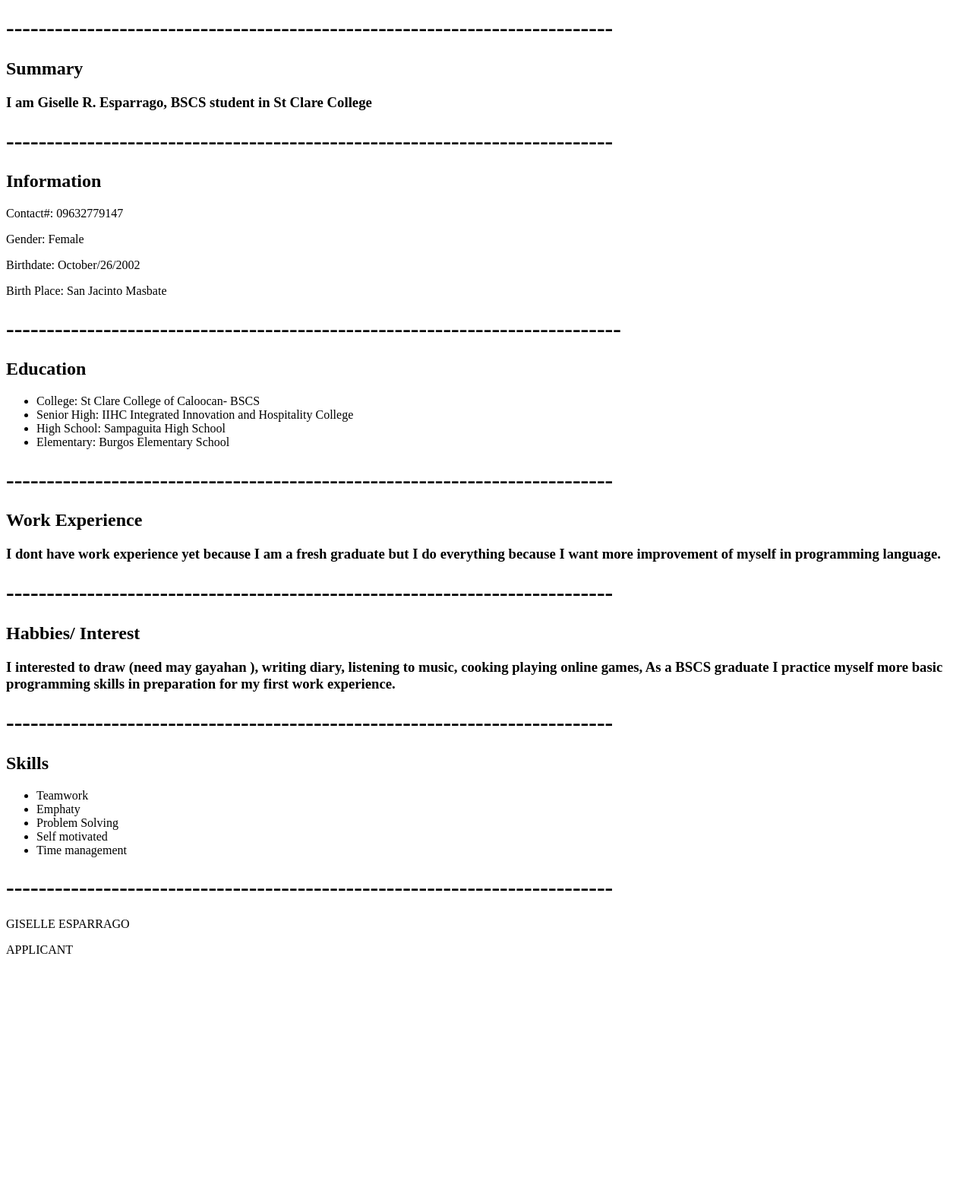
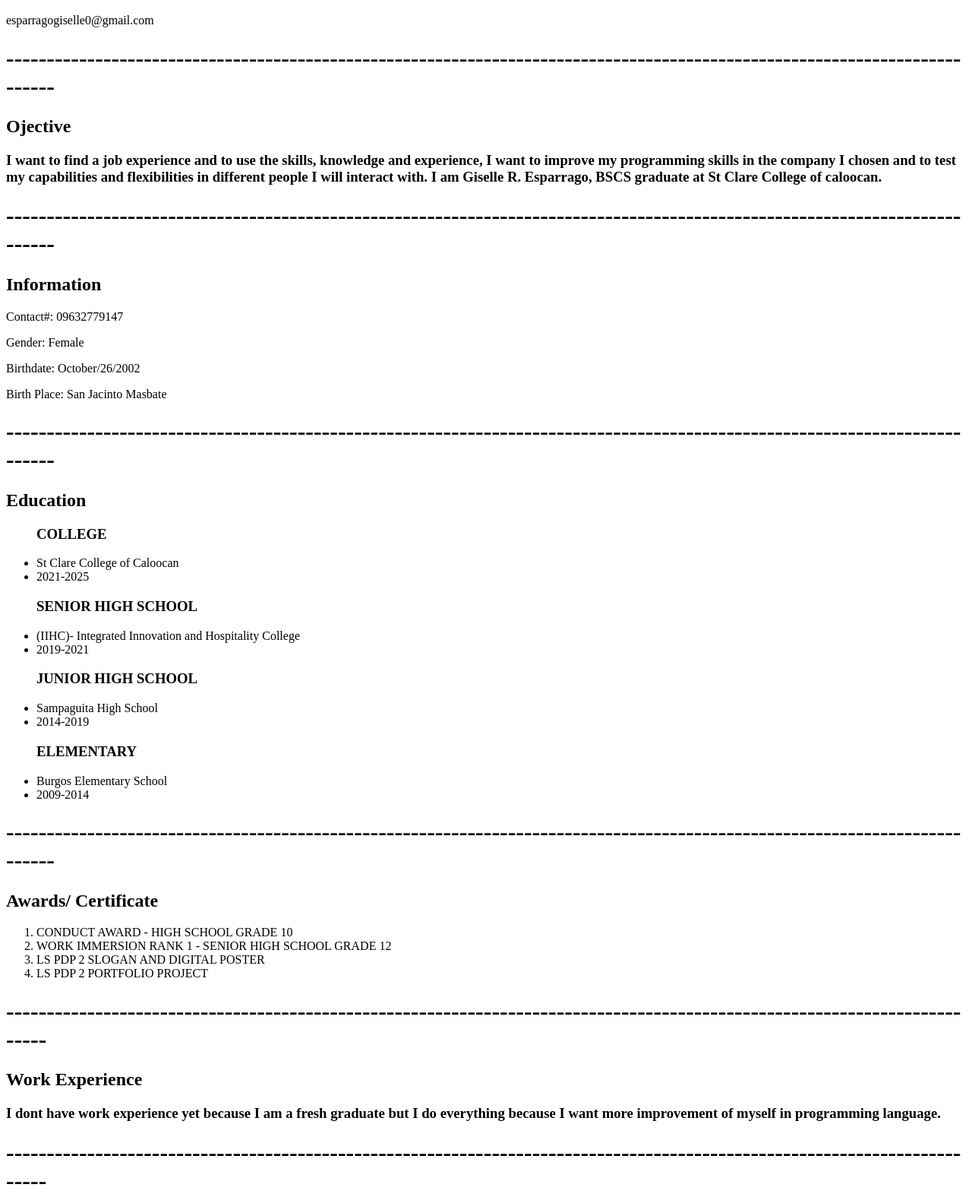
Before and after one commit to Giselle123456/My-portfolio-1, a plain HTML site: page index.html in a window 1280 px wide. Shown: the part 260-1835 px from the top of the page at 76% size. Before the commit the page ends 1535 px from the top, so only its background shows below. Drawn offline with Linux system fonts and the light colour scheme.

Commit message:
Initial commit

```diff
--- a/index.html
+++ b/index.html
@@ -1,43 +1,62 @@
 <!DOCTYPE html>
 <html lang="en">
 <head>
-    <title>RESUME</title>
+    <title>MY RESUME</title>
 
     <head>
         <body>
 
      <img src = "id pic.jpg"  width="15%" />
      <h1>GISELLE R. ESPARRAGO</h1>
-     <h1>---------------------------------------------------------------------------</h1>
-     <h2>Summary</h2>
-     <h3>I am Giselle R. Esparrago, BSCS student in St Clare College </h3>
+     <p>esparragogiselle0@gmail.com</p>
+     <h1>----------------------------------------------------------------------------------------------------------------------------</h1>
+     <h2>Ojective</h2>
+     <h3>I want to find a job experience and to use the skills, knowledge and experience, I want to improve my programming skills in the company I chosen and to test my capabilities and flexibilities in different people I will interact with. I am Giselle R. Esparrago, BSCS graduate at St Clare College of caloocan.</h3>
 
-     <h1>---------------------------------------------------------------------------</h1>
+     <h1>----------------------------------------------------------------------------------------------------------------------------</h1>
      <h2>Information</h2>
      <p>Contact#: 09632779147</p>
      <p>Gender: Female</p>
      <p>Birthdate: October/26/2002</p>
      <p>Birth Place: San Jacinto Masbate</p>
 
-     <h1>----------------------------------------------------------------------------</h1>
+     <h1>----------------------------------------------------------------------------------------------------------------------------</h1>
 
      <h2>Education</h2>
      <ul>
-     <li>College: St Clare College of Caloocan- BSCS </li>
-     <li>Senior High: IIHC Integrated Innovation and Hospitality College</li>
-     <li>High School: Sampaguita High School</li>
-     <li>Elementary: Burgos Elementary School</li>
+     <h3>COLLEGE</h3>
+     <li>St Clare College of Caloocan</li>
+     <li>2021-2025</li>
+     <h3>SENIOR HIGH SCHOOL</h3>
+     <li>(IIHC)- Integrated Innovation and Hospitality College</li>
+     <li>2019-2021</li>
+     <h3>JUNIOR HIGH SCHOOL</h3>
+     <li>Sampaguita High School</li>
+     <li>2014-2019</li>
+     <h3>ELEMENTARY</h3>
+     <li>Burgos Elementary School</li>
+     <li>2009-2014</li>
 
-    </ul>
-    <h1>---------------------------------------------------------------------------</h1>
+     </ul>
+    </body>
+    <h1>----------------------------------------------------------------------------------------------------------------------------</h1>
+    <h2>Awards/ Certificate</h2>
+    <ol>
+        <li>CONDUCT AWARD - HIGH SCHOOL GRADE 10</li>
+        <li>WORK IMMERSION RANK 1 - SENIOR HIGH SCHOOL GRADE 12</li>
+        <li>LS PDP 2 SLOGAN AND DIGITAL POSTER</li>
+        <li>LS PDP 2 PORTFOLIO PROJECT</li>
+    </ol>
+
+    <h1>---------------------------------------------------------------------------------------------------------------------------</h1>
 
     <h2>Work Experience</h2>
     <h3>I dont have work experience yet because I am a fresh graduate but I do everything because I want more improvement of myself in programming language.</h3>
-    <h1>---------------------------------------------------------------------------</h1>
+    <h1>---------------------------------------------------------------------------------------------------------------------------</h1>
     <h2>Habbies/ Interest</h2>
-    <h3>I interested to draw (need may gayahan ), writing diary, listening to music, cooking playing online games, As a BSCS graduate I practice myself more basic programming skills in preparation for my first work experience.</h3>
+    <h3>I interested to draw (need may gayahan ), writing diary, listening to music, cooking, playing online games, As a BSCS graduate I practice myself more basic programming skills in preparation for my first work experience.</h3>
 
-    <h1>---------------------------------------------------------------------------</h1>
+    <h1>----------------------------------------------------------------------------------------------------------------------------</h1>
     <h2>Skills</h2>
     <ul>
         <li>Teamwork</li>
@@ -48,9 +67,11 @@
 
        </ul>
 
-       <h1>---------------------------------------------------------------------------</h1>
-   <p>GISELLE ESPARRAGO</p>
-       <p>  APPLICANT</p>
+       <h1>-------------------------------------------------------------------------------------------------------------------------</h1>
+
+       <P>"I hereby certify that the above information are true and correct to the best of my knowledge and belief."</P>
+       <u>GISELLE R. ESPARRAGO</u>
+
 
 
 </head>
```
